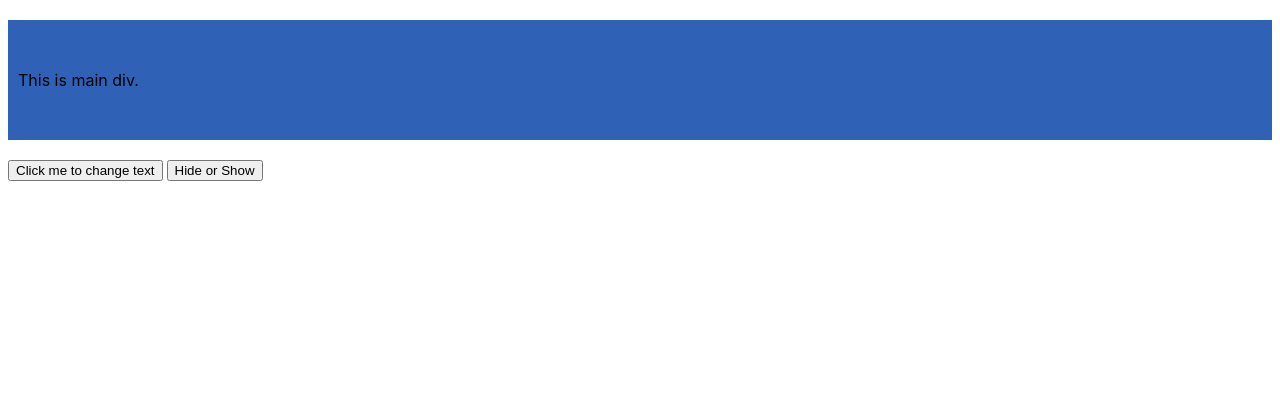
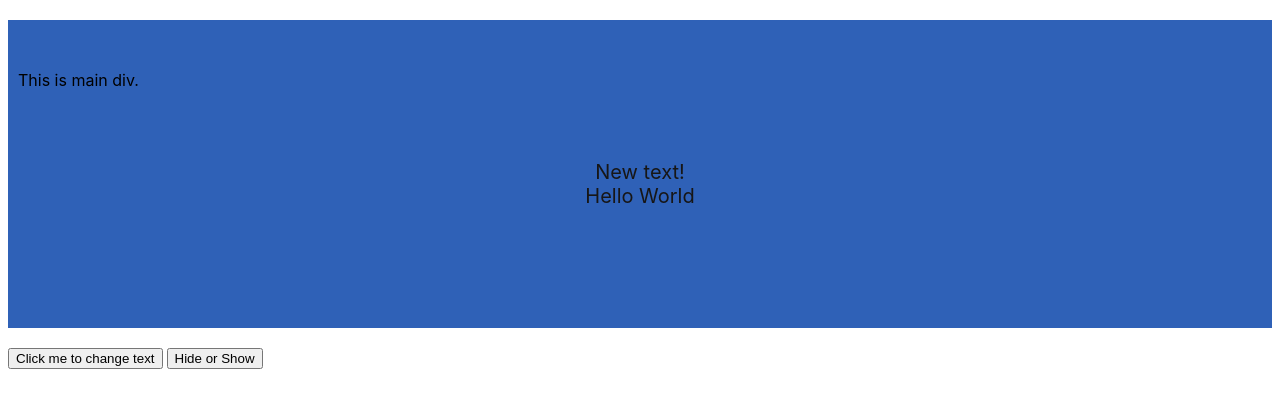
Before and after one commit to RaneemHamarneh/miniProject_simple_webPage, a plain HTML site: page index.html in a window 1280 px wide. Both pictures are taken after a click on the button "Click me to change text". Drawn offline with Linux system fonts and the light colour scheme.

Commit message:
Add initial JavaScript file with text toggle functionality

```diff
--- a/changertext.js
+++ b/changertext.js
@@ -1,5 +1,6 @@
 let div = document.getElementById("main");
 let displayed = 0;
+let displayed1 = 0;
 
 function hideShow() {
     if (displayed == 1) {
@@ -10,3 +11,17 @@ function hideShow() {
         displayed = 1;
     }
 }
+
+let p = document.getElementById("main2")
+
+function changeText() {
+    if (displayed1 == 1) {
+        // show original text
+        p.innerHTML = "I can Change By clicking on the button";
+        displayed1 = 0;
+    } else {
+        // change to new text
+        p.innerHTML = "New text!<br>Hello World";
+        displayed1 = 1;
+    }
+}
--- a/index.html
+++ b/index.html
@@ -9,8 +9,12 @@
 </head>
 
 <body>
-    <div id="main" class="main">This is main div.</div>
+    <div id="main" class="main">This is main div.
+        <p id="main2" class="main">I can Change By clicking on the button</p>
+    </div>
+
     <button onclick="changeText()">Click me to change text</button>
     <button onclick="hideShow()">Hide or Show</button>
+
     <script src="changertext.js"></script>
 </body>
--- a/styles.css
+++ b/styles.css
@@ -4,3 +4,9 @@
     padding: 50px 10px;
     margin: 20px 0px;
 }
+
+p {
+    color: rgb(23, 22, 22);
+    font-size: 20px;
+    text-align: center;
+}
```
